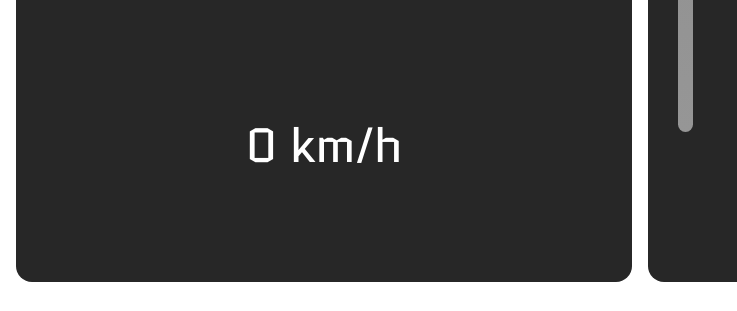
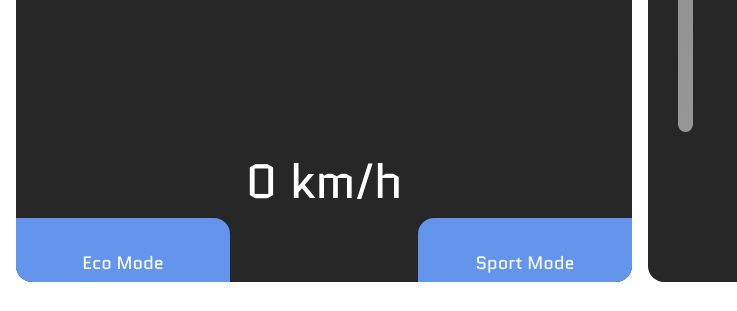
Before and after one commit to 223966/car-gui, a plain HTML site: page index.html in a window 1280 px wide. Shown: the part 334-645 px from the top of the page, 0-737 px from the left. Drawn offline with nearby package versions, Linux system fonts and the light colour scheme.

Commit message:
Add modes

```diff
--- a/index.html
+++ b/index.html
@@ -32,6 +32,16 @@
         </div>
         <span class="spacer"></span>
         <p id="speed">0 km/h</p>
+        <div class="modes-container">
+          <div id="ecoMode" class="eco-mode">
+            <p>Eco Mode</p>
+          </div>
+          <span class="spacer"></span>
+          <div id="sportMode" class="sport-mode">
+            <p>Sport Mode</p>
+          </div>
+          <div></div>
+        </div>
       </div>
       <div id="rightScreen" class="screen-right">
         <div id="scroll" class="scroll"></div>
--- a/script.js
+++ b/script.js
@@ -7,6 +7,8 @@ const rightScreen = $("#rightScreen");
 const map = $("#map");
 const speedInput = $("#speedInput");
 const speedContainer = $("#speedContainer");
+const sportMode = $("#sportMode");
+const ecoMode = $("#ecoMode");
 
 let speed = $("#speed");
 
@@ -148,3 +150,13 @@ function handleSpeedChange() {
     }
   }
 }
+
+sportMode.on("click", () => {
+  leftScreen.removeClass("eco-mode-fade-in");
+  leftScreen.addClass("sport-mode-fade-in");
+});
+
+ecoMode.on("click", () => {
+  leftScreen.removeClass("sport-mode-fade-in");
+  leftScreen.addClass("eco-mode-fade-in");
+});
--- a/style.css
+++ b/style.css
@@ -56,7 +56,45 @@ html {
   font-family: "Quantico", sans-serif;
   margin: 0;
   text-align: center;
-  margin-bottom: 100px;
+}
+
+.modes-container {
+  display: flex;
+  text-align: center;
+}
+
+.modes-container > div {
+  height: 50px;
+}
+
+.modes-container > div:hover {
+  cursor: pointer;
+}
+
+.modes-container > div > p {
+  color: #fff;
+  font-size: 18px;
+  font-family: "Quantico", sans-serif;
+  text-align: center;
+  width: 150px;
+  margin: 0;
+}
+
+.sport-mode,
+.eco-mode {
+  background-color: cornflowerblue;
+}
+
+.eco-mode {
+  border-top-right-radius: 16px;
+  border-bottom-left-radius: 16px;
+  padding: 2em;
+}
+
+.sport-mode {
+  border-top-left-radius: 16px;
+  border-bottom-right-radius: 16px;
+  padding: 2em;
 }
 
 .screen-right {
@@ -144,3 +182,13 @@ html {
 input[type="range"] {
   width: 100%;
 }
+
+.sport-mode-fade-in {
+  background-color: #7a1f26;
+  transition: background-color 0.3s linear;
+}
+
+.eco-mode-fade-in {
+  background-color: #272727;
+  transition: background-color 0.3s linear;
+}
```
